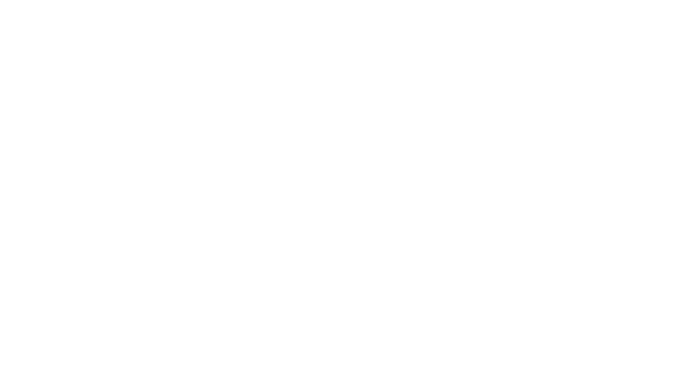
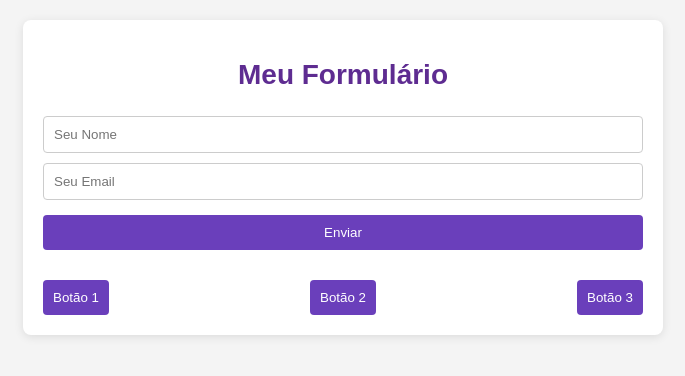
Before and after one commit to RaphaelhOliveira/2D_JS_3T, a plain HTML site: page index.html in a window 1280 px wide. Shown: the whole page, without its empty margins (297-982 px from the left). Drawn offline with Linux system fonts and the light colour scheme.

Commit message:
Update index.html

```diff
--- a/index.html
+++ b/index.html
@@ -3,9 +3,76 @@
 <head>
     <meta charset="UTF-8">
     <meta name="viewport" content="width=device-width, initial-scale=1.0">
-    <title>Document</title>
+    <title>Formulário Organizado</title>
+    <style>
+        body {
+            font-family: Arial, sans-serif;
+            background-color: #f4f4f4;
+            margin: 0;
+            padding: 20px;
+        }
+        .container {
+            max-width: 600px;
+            background: white;
+            padding: 20px;
+            border-radius: 8px;
+            box-shadow: 0 2px 10px rgba(0, 0, 0, 0.1);
+            margin: auto;
+        }
+        .header {
+            font-size: 28px;
+            text-align: center;
+            color: #5e2c91;
+            margin-bottom: 20px;
+        }
+        .form-style {
+            display: flex;
+            flex-direction: column;
+        }
+        .input-style {
+            padding: 10px;
+            margin: 5px 0;
+            border: 1px solid #ccc;
+            border-radius: 4px;
+            transition: border-color 0.3s;
+        }
+        .input-style:focus {
+            border-color: #5e2c91;
+            outline: none;
+        }
+        .button-style {
+            background-color: #6a3fbb;
+            color: white;
+            padding: 10px;
+            border: none;
+            border-radius: 4px;
+            cursor: pointer;
+            margin-top: 10px;
+            transition: background-color 0.3s;
+        }
+        .button-style:hover {
+            background-color: #582a94;
+        }
+        .button-container {
+            display: flex;
+            justify-content: space-between;
+            margin-top: 20px;
+        }
+    </style>
 </head>
 <body>
-
+    <div class="container">
+        <h1 class="header">Meu Formulário</h1>
+        <form class="form-style">
+            <input type="text" class="input-style" placeholder="Seu Nome" required>
+            <input type="email" class="input-style" placeholder="Seu Email" required>
+            <button type="submit" class="button-style">Enviar</button>
+        </form>
+        <div class="button-container">
+            <button class="button-style">Botão 1</button>
+            <button class="button-style">Botão 2</button>
+            <button class="button-style">Botão 3</button>
+        </div>
+    </div>
 </body>
 </html>
```
